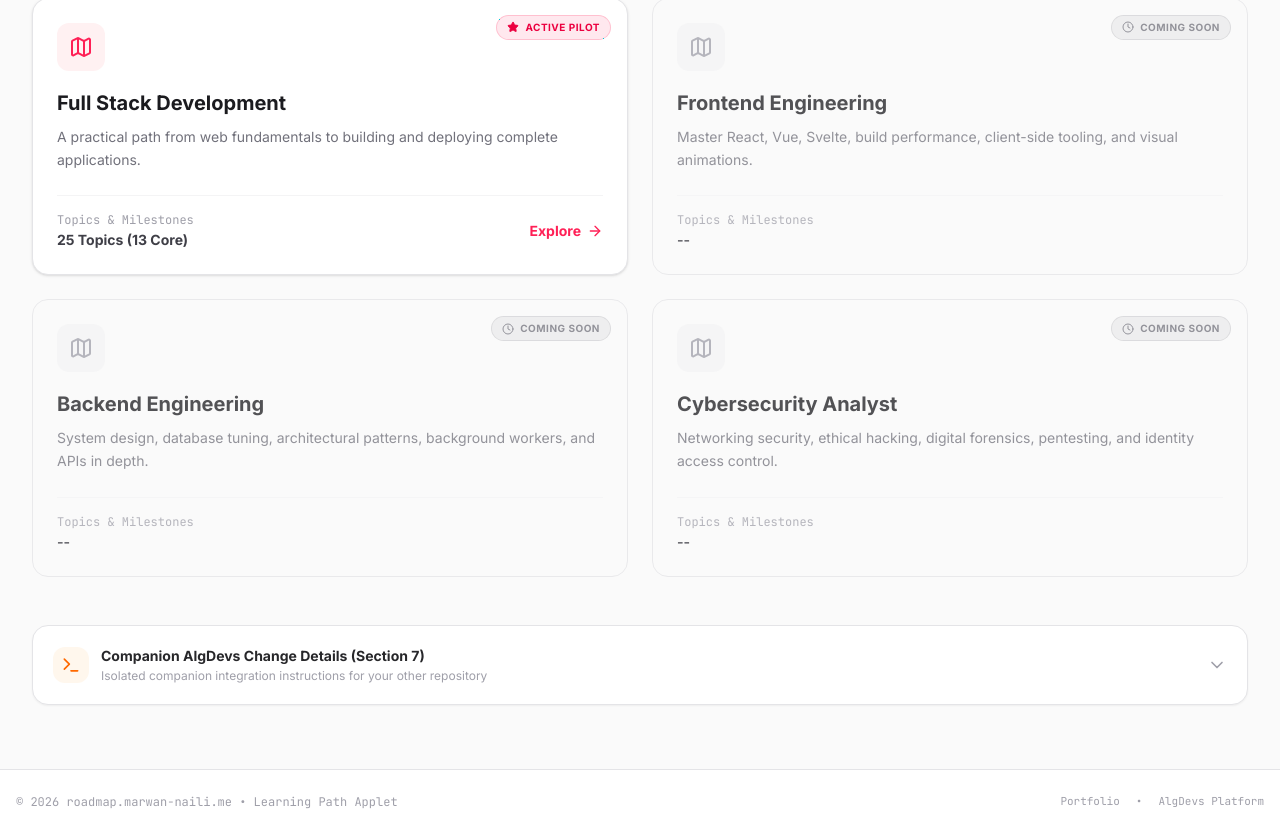
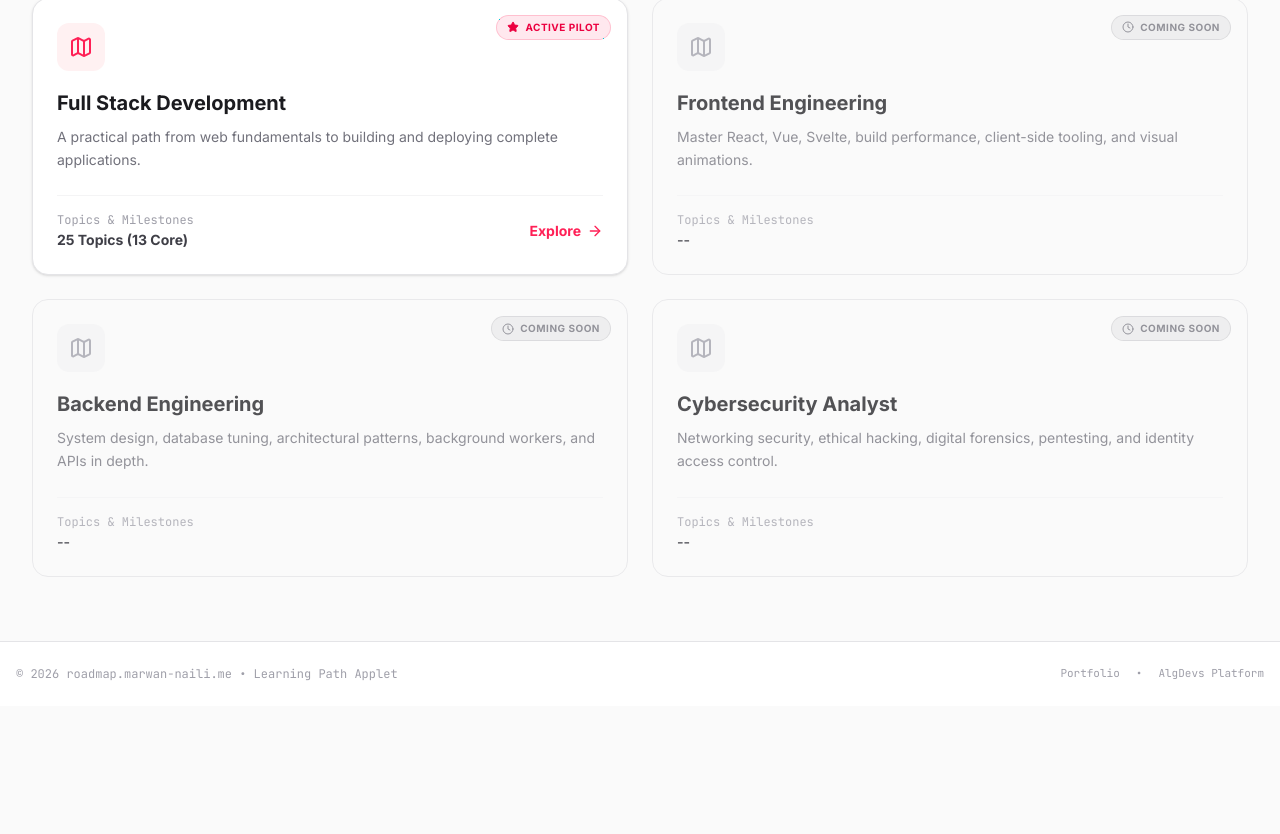
Before and after one commit to marwangpt237/RoadMapDz, a React (Vite) app: page / in a window 1280 px wide. Shown: the part 540-1374 px from the top of the page. After the commit the page ends 1246 px from the top, so only its background shows below. Built offline with nearby package versions, Linux system fonts and the light colour scheme.

Commit message:
chore: remove AlgDevs integration instructions notice

```diff
--- a/src/App.tsx
+++ b/src/App.tsx
@@ -12,13 +12,6 @@ import {
   BookOpen,
   ArrowLeft,
   ArrowRight,
-  Sparkles,
-  ChevronRight,
-  ChevronDown,
-  Terminal,
-  Code2,
-  ExternalLink,
-  Info,
   Mouse
 } from 'lucide-react';
 
@@ -60,7 +53,6 @@ function AppContent() {
   const { lang, t } = useApp();
   const { currentRoute, navigate } = useSimpleRouter();
   const [selectedNode, setSelectedNode] = useState<RoadmapNodeData | null>(null);
-  const [showDevNotice, setShowDevNotice] = useState(false);
 
   // Derive active roadmapId (e.g., matching "/full-stack" -> "full-stack")
   const roadmapId = currentRoute !== '/' ? currentRoute.replace('/', '') : null;
@@ -131,86 +123,6 @@ function AppContent() {
             </div>
           </div>
 
-          {/* COMPANION AlgDevs Change Integration Notice Accordion (Section 7) */}
-          <div className="border border-zinc-200 dark:border-zinc-805 bg-white dark:bg-zinc-900/60 p-5 rounded-2xl shadow-xs" id="dev-notice-section">
-            <button
-              onClick={() => setShowDevNotice(!showDevNotice)}
-              className="flex items-center justify-between w-full text-left font-sans transition-colors cursor-pointer group"
-              id="dev-notice-toggle"
-            >
-              <div className="flex items-center gap-3">
-                <div className="flex items-center justify-center w-9 h-9 rounded-xl bg-orange-50 dark:bg-orange-950/20 text-orange-500">
-                  <Terminal className="w-5 h-5" />
-                </div>
-                <div>
-                  <h3 className="font-bold text-sm text-zinc-800 dark:text-zinc-100 group-hover:text-rose-500 transition-colors">
-                    {t('Companion AlgDevs Change Details (Section 7)', 'تفاصيل تحديث منصة AlgDevs المرافقة (القسم 7)')}
-                  </h3>
-                  <p className="text-xs text-zinc-400 dark:text-zinc-500 mt-0.5">
-                    {t('Isolated companion integration instructions for your other repository', 'تعليمات الربط المتكاملة والمستقلة لمستودعك البرمجي الآخر')}
-                  </p>
-                </div>
-              </div>
-              <div>
-                {showDevNotice ? (
-                  <ChevronDown className="w-5 h-5 text-zinc-400 dark:text-zinc-600 rotate-180 transition-transform" />
-                ) : (
-                  <ChevronDown className="w-5 h-5 text-zinc-400 dark:text-zinc-600 transition-transform" />
-                )}
-              </div>
-            </button>
-
-            {showDevNotice && (
-              <div className="mt-5 pt-4 border-t border-zinc-100 dark:border-zinc-850 text-xs space-y-4 leading-relaxed animate-slide-down">
-                <div className="flex items-start gap-2.5 p-3.5 bg-rose-500/5 rounded-xl text-rose-700 dark:text-rose-350 border border-rose-500/10">
-                  <Info className="w-4 h-4 flex-shrink-0 mt-0.5" />
-                  <p>
-                    {t(
-                      'For the "View on AlgDevs" buttons to operate seamlessly, the external AlgDevs application needs to detect the query parameter from the URL on load and execute it as the initial search term.',
-                      'لكي يقوم زر "تصفح الموارد في AlgDevs" بالبحث الفوري، يجب على تطبيق AlgDevs قراءة معلمة الاستعلام q عند الإقلاع وتعيينها كقيمة أولية لشريط البحث.'
-                    )}
-                  </p>
-                </div>
-
-                <div className="space-y-2">
-                  <p className="font-mono text-[11px] uppercase tracking-wider text-rose-500 font-bold">
-                    {t('Apply this diff to AlgDevs search component mount handler:', 'أضف هذا التغيير البسيط في معالج إقلاع شريط البحث في تطبيق AlgDevs:')}
-                  </p>
-
-                  <div className="relative rounded-lg overflow-hidden bg-zinc-950 p-4 border border-zinc-850 text-[11px] font-mono leading-relaxed text-zinc-300">
-                    <pre className="overflow-x-auto">
-{`// 1. In your AlgDevs search page/component (e.g. SearchBar containing input state):
-useEffect(() => {
-  // Extract URL parameters on initial component mount:
-  const params = new URLSearchParams(window.location.search);
-  const queryParam = params.get('q');
-
-  if (queryParam) {
-    // Set search state equivalent to user keyboard entry:
-    setSearchQuery(queryParam);
-
-    // Optional: Log analytics match metric isolated from standard operations
-    console.log('[AlgDevs Partner Link] Loaded pre-filtered term:', queryParam);
-  }
-}, []);`}
-                    </pre>
-                  </div>
-                </div>
-
-                <div className="flex flex-wrap items-center gap-3 pt-1 text-zinc-400">
-                  <span className="flex items-center gap-1">
-                    <Code2 className="w-3.5 h-3.5 text-zinc-500" />
-                    <span>{t('Language: TypeScript/React', 'اللغة: React + TypeScript')}</span>
-                  </span>
-                  <span>•</span>
-                  <span className="flex items-center gap-1 text-emerald-500">
-                    <span className="w-1.5 h-1.5 rounded-full bg-emerald-500 animate-pulse"></span>
-                    <span>{t('Zero dependencies required', 'لا توجد حزم إضافية مطلوبة')}</span>
-                  </span>
-                </div>
-              </div>
-            )}
-          </div>
         </main>
       ) : matchedRoadmap ? (
         /* ================== ROADMAP DETAILED VIEW SCREEN ================== */
```
